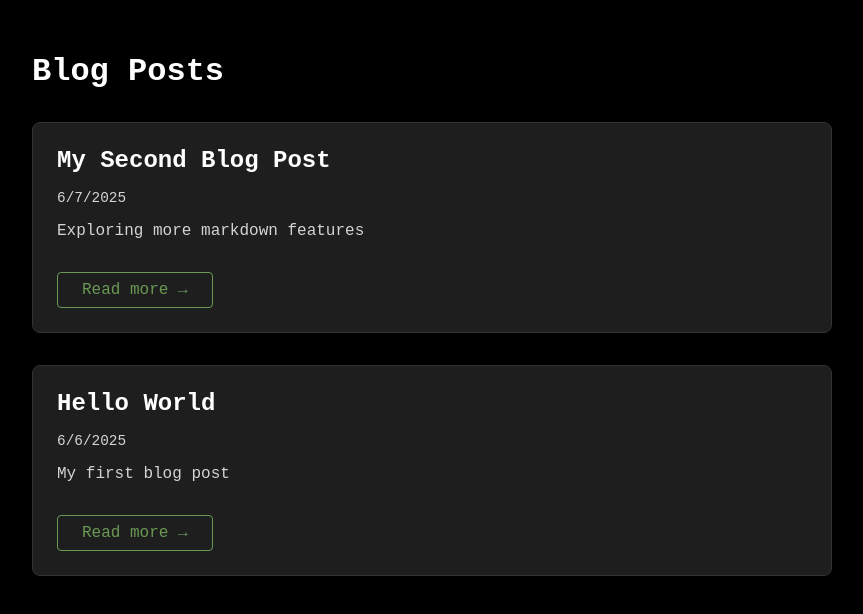
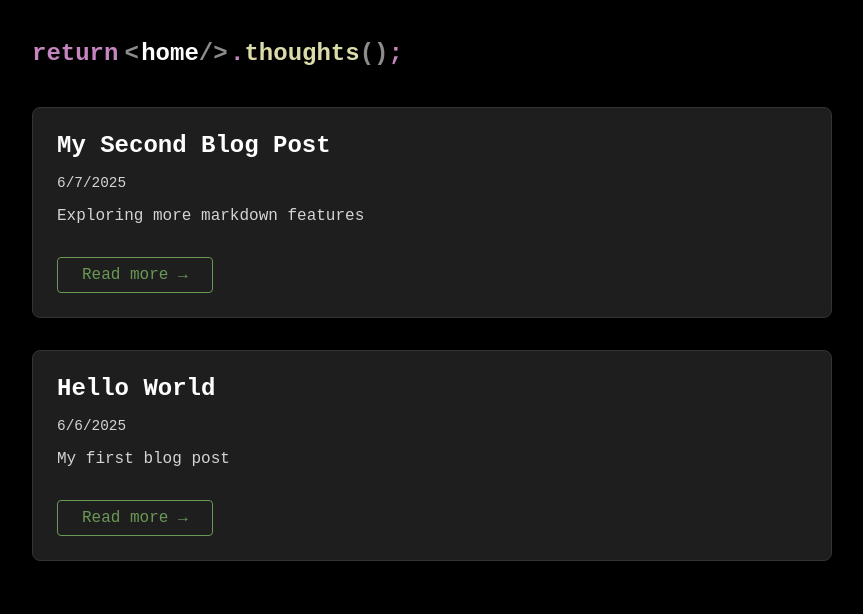
Before and after one commit to jdvne/devines.org, a React (Vite) app: page /blog in a window 1280 px wide. Shown: the top 614 px of the page, without its empty margins (208-1071 px from the left). Built offline with nearby package versions, Linux system fonts and the light colour scheme; a web font is replaced by a local one.

Commit message:
feat: deploy via actions?

```diff
--- a/src/components/Breadcrumb.jsx
+++ b/src/components/Breadcrumb.jsx
@@ -2,31 +2,42 @@ import { Link } from 'react-router-dom';
 import PropTypes from 'prop-types';
 import styles from './Breadcrumb.module.css';
 
-export function Breadcrumb({ path }) {
+export function Breadcrumb({ items }) {
   return (
     <h1 className={styles.breadcrumb}>
-      <Link to="/" className={styles.link}>
-        <span className={styles.keyword}>return</span>
+      <span className={styles.returnWrapper}>
+        <span className={styles.keyword}>return </span>
         <span className={styles.tag}>&lt;</span>
-        home
+      </span>
+      <span className={styles.homeWrapper}>
+        <Link to="/" className={styles.link}>home</Link>
         <span className={styles.tag}>/&gt;</span>
-      </Link>
-      {path && (
-        <>
+      </span>
+      {items?.map((item, index) => (
+        <span key={item.path}>
           <span className={styles.operator}>.</span>
-          <Link to="/blog" className={styles.link}>
-            thoughts
-          </Link>
-          <span className={styles.operator}>.</span>
-          <span className={styles.method}>{path}</span>
-          <span className={styles.parens}>()</span>
-          <span className={styles.operator}>;</span>
-        </>
-      )}
+          {index === items.length - 1 ? (
+            <>
+              <span className={styles.method}>{item.label}</span>
+              <span className={styles.parens}>()</span>
+              <span className={styles.operator}>;</span>
+            </>
+          ) : (
+            <Link to={item.path} className={styles.link}>
+              {item.label}
+            </Link>
+          )}
+        </span>
+      ))}
     </h1>
   );
 }
 
 Breadcrumb.propTypes = {
-  path: PropTypes.string
+  items: PropTypes.arrayOf(
+    PropTypes.shape({
+      path: PropTypes.string.isRequired,
+      label: PropTypes.string.isRequired
+    })
+  )
 };
--- a/src/components/Breadcrumb.module.css
+++ b/src/components/Breadcrumb.module.css
@@ -2,13 +2,28 @@
   color: white;
   margin: 0;
   position: relative;
+  font-size: clamp(1rem, 4vw, 1.5rem);
+  line-height: 1.5;
+  display: flex;
+  flex-wrap: wrap;
+  align-items: center;
+  gap: 0.1em;
+  word-break: break-word;
+}
+
+.homeWrapper,
+.returnWrapper {
+  display: inline-flex;
+  align-items: center;
 }
 
 .link {
   color: white;
   text-decoration: none;
   position: relative;
-  display: inline-block;
+  display: inline-flex;
+  align-items: center;
+  padding: 0.15em 0;
 
   &:hover {
     text-decoration: underline;
@@ -18,56 +33,53 @@
 
 .operator {
   color: #c586c0;
-  margin: 0 0.1em;
   user-select: none;
-  display: inline-block;
-  transition: opacity 0.5s ease-in-out;
+  display: inline-flex;
+  align-items: center;
 }
 
 .keyword {
   color: #c586c0;
-  opacity: 0;
   user-select: none;
-  display: inline-block;
-  transition: opacity 0.5s ease-in-out;
-  margin-right: 0.5em;
+  display: inline-flex;
+  align-items: center;
+  margin-right: 0.25em;
+  text-decoration: none !important;
 }
 
 .tag {
   color: rgba(255, 255, 255, .55);
-  display: inline-block;
+  display: inline-flex;
+  align-items: center;
   text-decoration: inherit;
-  transition: opacity 0.5s ease-in-out;
 }
 
 .method {
   color: #dcdcaa;
   user-select: none;
-  display: inline-block;
-  transition: opacity 0.5s ease-in-out;
+  display: inline-flex;
+  align-items: center;
+  padding: 0.15em 0;
 }
 
 .parens {
   color: rgba(255, 255, 255, .55);
   user-select: none;
-  display: inline-block;
-  transition: opacity 0.5s ease-in-out;
+  display: inline-flex;
+  align-items: center;
 }
 
-/* Hover states */
-.link:first-of-type:hover {
+@media (max-width: 480px) {
+  .breadcrumb {
+    font-size: clamp(0.875rem, 3.5vw, 1rem);
+    gap: 0.05em;
+  }
+
+  .link, .method {
+    padding: 0.1em 0;
+  }
+
   .keyword {
-    opacity: 1;
-  }
-  .tag {
-    opacity: 0;
+    margin-right: 0.15em;
   }
 }
-
-.link:first-of-type:hover ~ * {
-  opacity: 0;
-}
-
-.link:last-of-type:hover ~ * {
-  opacity: 0;
-}
--- a/src/pages/Blog.jsx
+++ b/src/pages/Blog.jsx
@@ -1,6 +1,7 @@
 import { useState, useEffect } from 'react';
 import { Link } from 'react-router-dom';
 import styles from './Blog.module.css';
+import { Breadcrumb } from '../components/Breadcrumb';
 
 export function Blog() {
     const [posts, setPosts] = useState([]);
@@ -45,7 +46,9 @@ export function Blog() {
     return (
         <div id={styles.main}>
             <div className={styles.blogContainer}>
-                <h1 style={{ color: 'white' }}>Blog Posts</h1>
+                <Breadcrumb items={[
+                    { path: '/blog', label: 'thoughts' }
+                ]} />
                 <div className={styles.postsList}>
                 {posts.map(post => (
                     <article key={post.slug} className={styles.postSummary}>
--- a/src/pages/Blog.module.css
+++ b/src/pages/Blog.module.css
@@ -19,6 +19,12 @@
     max-width: 800px;
     margin: 0 auto;
     padding: 2rem;
+}
+
+@media (max-width: 768px) {
+    .blogContainer {
+        padding: 2rem;
+    }
 }
 
 .postsList {
--- a/src/pages/BlogPost.jsx
+++ b/src/pages/BlogPost.jsx
@@ -55,7 +55,10 @@ export function BlogPost() {
             </Helmet>
             <div className={styles.container}>
                 <div className={styles.title}>
-                    <Breadcrumb path={slug} />
+                    <Breadcrumb items={[
+                        { path: '/blog', label: 'thoughts' },
+                        { path: `/blog/${slug}`, label: slug }
+                    ]} />
                 </div>
                 {metadata && (
                     <div className={styles.metadata}>
--- a/src/pages/BlogPost.module.css
+++ b/src/pages/BlogPost.module.css
@@ -14,11 +14,9 @@
 }
 
 .container {
-    padding: 0 10%;
-}
-
-.title {
-    margin: 2rem 0;
+    max-width: 800px;
+    margin: 0 auto;
+    padding: 2rem;
 }
 
 .blog-post {
@@ -145,6 +143,6 @@
 
 @media (max-width: 768px) {
     .container {
-        padding: 0 2.5%;
+        padding: 2rem;
     }
 }
--- a/src/pages/Home.jsx
+++ b/src/pages/Home.jsx
@@ -5,6 +5,7 @@ import styles from './Home.module.css';
 
 // TODO: "accountability" page to track my goals and progress in life
 // TODO: rename "blog" to "thoughts"
+// TODO: migrate from "github-pages" to GitHub Actions for deployment
 
 export function Home() {
   return (
--- a/src/pages/Home.module.css
+++ b/src/pages/Home.module.css
@@ -16,7 +16,13 @@
 }
 
 .container {
-  padding: 0 10%;
+  padding: 2rem;
+  max-width: 800px;
+  margin: 0 auto;
+}
+
+.container h1 {
+  margin: 0 0 2rem;
 }
 
 .name {
@@ -119,7 +125,7 @@
 
 @media (max-width: 768px) {
   .container {
-    padding: 0 2.5%;
+    padding: 2rem;
   }
 
   .operator, .name::after {
```
